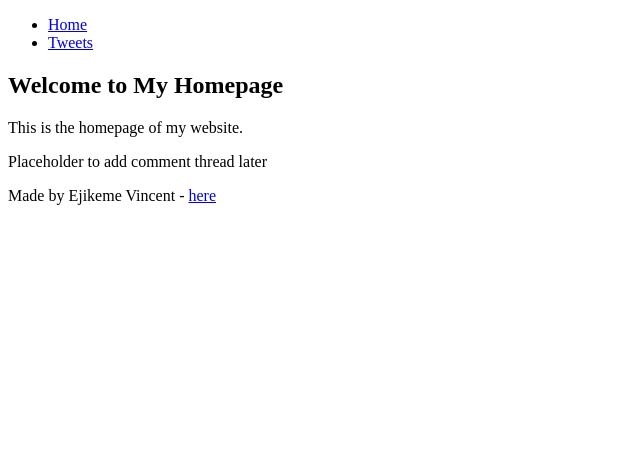
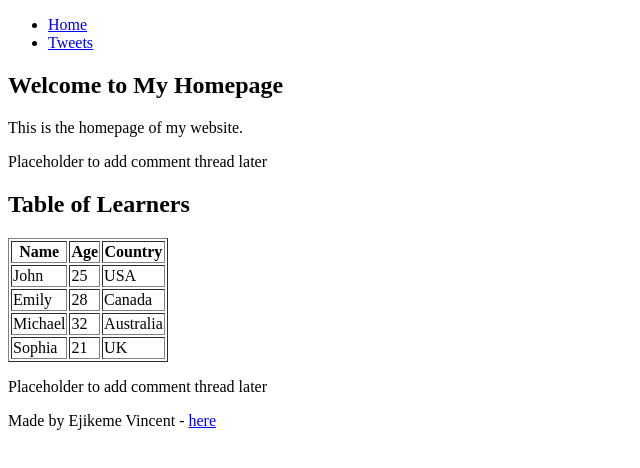
Before and after one commit to zahddy-davince/My_First_Portfolio, a plain HTML site: page html_basic/index.html in a window 1280 px wide. Shown: the whole page, without its empty margins (0-640 px from the left). Drawn offline with Linux system fonts and the light colour scheme.

Commit message:
html_basic

```diff
--- a/html_basic/index.html
+++ b/html_basic/index.html
@@ -25,6 +25,45 @@
         <aside>
             <p>Placeholder to add comment thread later</p>
         </aside>
+         <!-- New table added below -->
+         <h2>Table of Learners</h2>
+         <table border="1">
+             <thead>
+                 <tr>
+                     <th>Name</th>
+                     <th>Age</th>
+                     <th>Country</th>
+                 </tr>
+             </thead>
+             <tbody>
+                 <tr>
+                     <td>John</td>
+                     <td>25</td>
+                     <td>USA</td>
+                 </tr>
+                 <tr>
+                     <td>Emily</td>
+                     <td>28</td>
+                     <td>Canada</td>
+                 </tr>
+                 <tr>
+                     <td>Michael</td>
+                     <td>32</td>
+                     <td>Australia</td>
+                 </tr>
+                 <tr>
+                     <td>Sophia</td>
+                     <td>21</td>
+                     <td>UK</td>
+                 </tr>
+             </tbody>
+         </table>
+     </article>
+
+     <aside>
+         <p>Placeholder to add comment thread later</p>
+     </aside>
+
     </main>
 
     <!-- Footer -->
```
